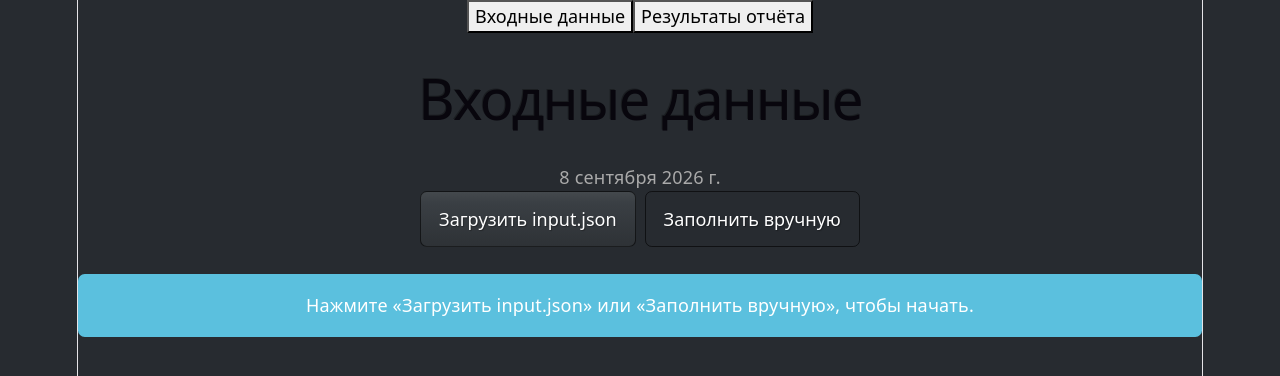
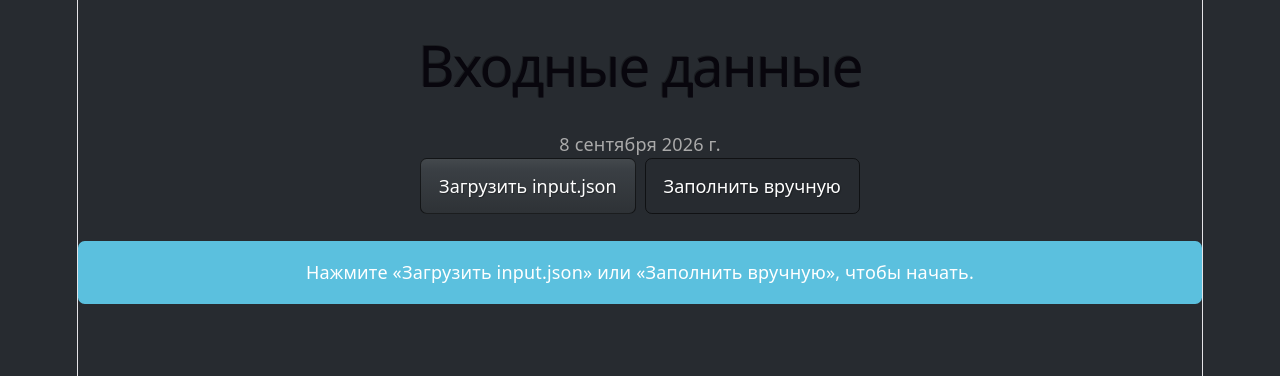
Before and after one commit to MosinPRSS/bootcemp, a Vue app in the folder frontend/: page / in a window 1280 px wide. Shown: the top 376 px of the page. Built offline with nearby package versions, Linux system fonts and the light colour scheme.

Commit message:
Delete nav

```diff
--- a/frontend/src/App.vue
+++ b/frontend/src/App.vue
@@ -133,23 +133,6 @@ const goToSetup = () => (currentPage.value = "setup")
 <template>
     <div class="app-container">
         <div v-if="error" class="alert alert-danger m-4">{{ error }}</div>
-        <nav class="app-nav">
-            <button
-                class="nav-btn"
-                :class="{ active: currentPage === 'setup' }"
-                @click="goToSetup"
-            >
-                Входные данные
-            </button>
-            <button
-                class="nav-btn"
-                :class="{ active: currentPage === 'results' }"
-                @click="goToResults"
-                :disabled="isLoadingOutput"
-            >
-                {{ isLoadingOutput ? "Загрузка..." : "Результаты отчёта" }}
-            </button>
-        </nav>
         <DataSetup
             v-if="currentPage === 'setup'"
             :input-data="inputData"
```
